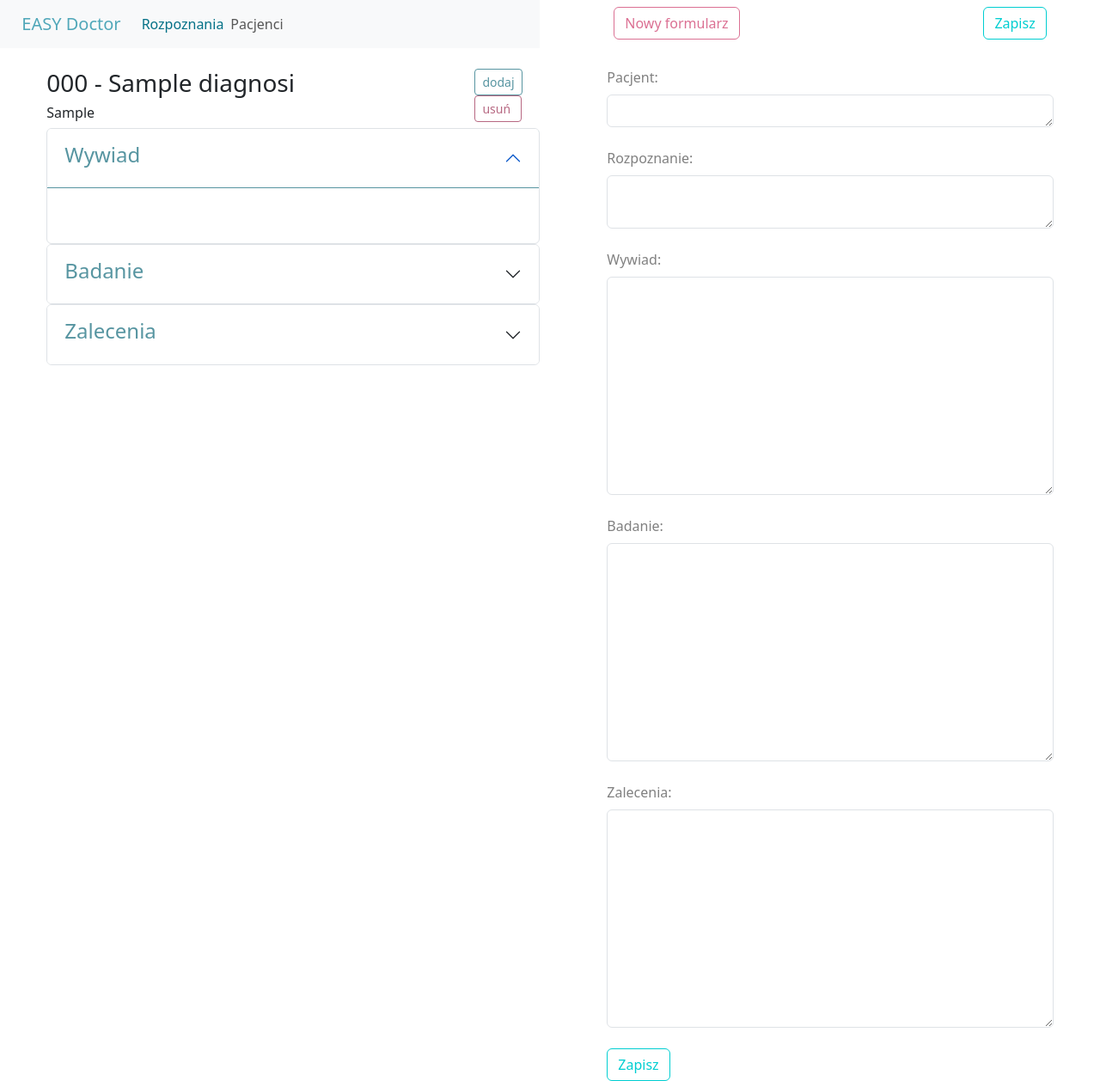
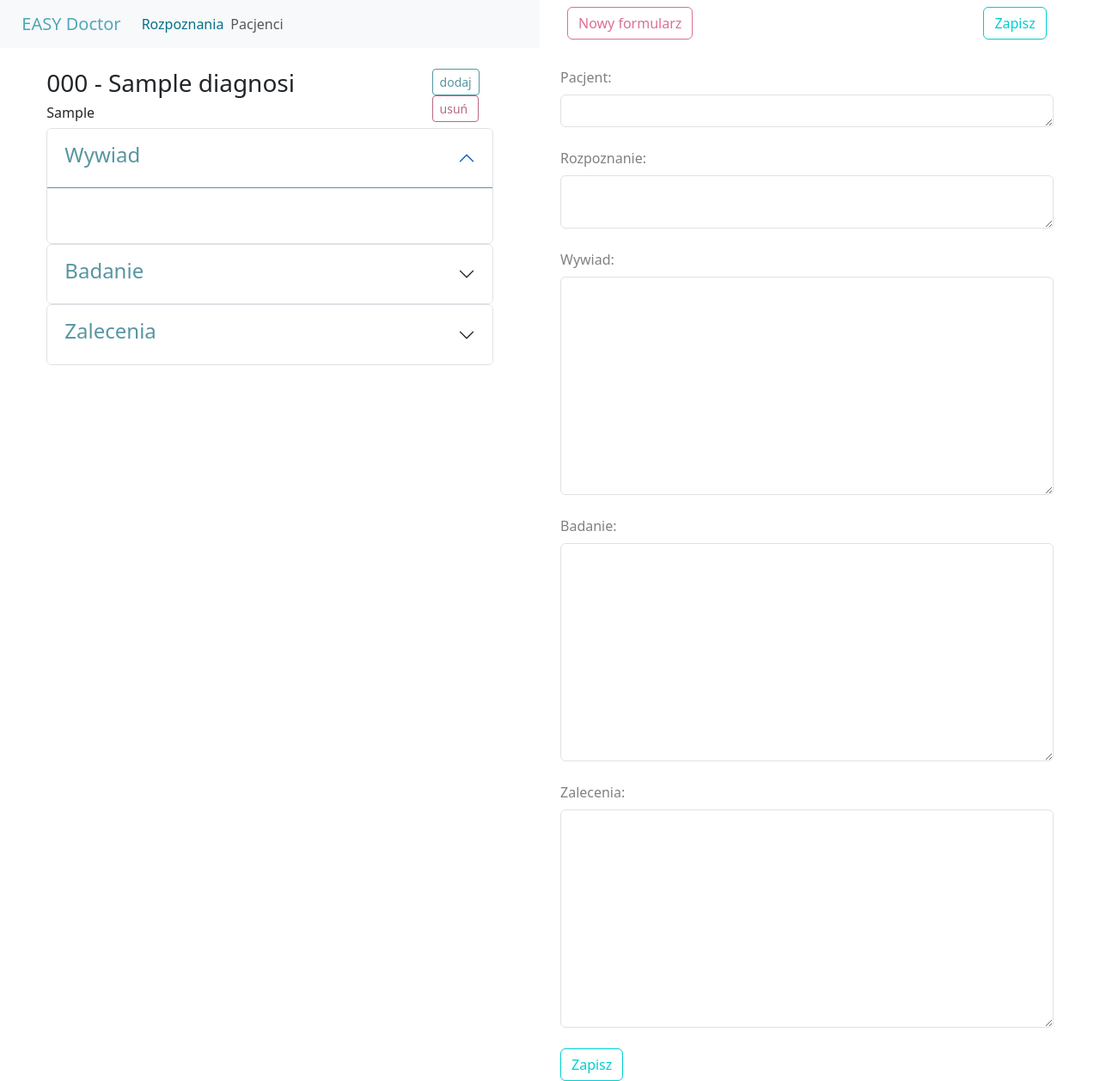
Before and after one commit to LidiaSzewczyk/easy_doctor, a Django app: a page that uses visit/templates/visit/base_visit.html in a window 1280 px wide. Shown: the whole page at 86% size. Run offline with Django 3.2, Linux system fonts and the light colour scheme; tables that the repository leaves empty hold one stand-in row (values such as "Sample post"); some libraries are stand-ins or nearby versions.

Commit message:
changes in html and css

```diff
--- a/static/css/bootstrap_modifications.css
+++ b/static/css/bootstrap_modifications.css
@@ -192,55 +192,15 @@
     z-index: 1000;
 }
 
-.accordion-button {
-    position: relative;
-    display: flex;
-    align-items: center;
-    width: 100%;
-    padding: var(--bs-accordion-btn-padding-y) var(--bs-accordion-btn-padding-x);
-    font-size: 1rem;
-    color: var(--bs-accordion-btn-color);
-    text-align: left;
-    background-color: var(--bs-accordion-btn-bg);
-    border: 0;
-    border-radius: 0;
-    overflow-anchor: none;
-    transition: var(--bs-accordion-transition)
-}
-
-@media (prefers-reduced-motion: reduce) {
-    .accordion-button {
-        transition: none
-    }
-}
 
 .accordion-button:not(.collapsed) {
-    /*color: var(--bs-accordion-active-color);*/
     background-color: #E7F8FC;
     background-color: white;
     box-shadow: inset 0 calc(-1 * var(--bs-accordion-border-width)) 0   #5795A1;
 }
 
-.accordion-button:not(.collapsed)::after {
-    background-image: var(--bs-accordion-btn-active-icon);
-    transform: var(--bs-accordion-btn-icon-transform)
-}
-
-.accordion-button::after {
-    flex-shrink: 0;
-    width: var(--bs-accordion-btn-icon-width);
-    height: var(--bs-accordion-btn-icon-width);
-    margin-left: auto;
-    content: "";
-    background-image: var(--bs-accordion-btn-icon);
-    background-repeat: no-repeat;
-    background-size: var(--bs-accordion-btn-icon-width);
-    transition: var(--bs-accordion-btn-icon-transition)
-}
 .accordion-button:focus {
-    z-index: 3;
     border-color:  #5795A1;
-    outline: 0;
     box-shadow: 0 0 0 0.1rem #68B6C6;
 }
 
@@ -256,10 +216,10 @@
 
 .form-control:focus {
     color: var(--bs-body-color);
-    /*background-color: var(--bs-form-control-bg);*/
     background-color: #E7F8FC;
     border-color:  #5795A1;
-    outline: 0;
-    /*box-shadow: 0 0 0 0.1rem #5795A1;*/
     box-shadow: 0 0 0 0.1rem #68B6C6;
 }
+input {
+    background-color: pink;
+}
--- a/visit/templates/visit/base_visit.html
+++ b/visit/templates/visit/base_visit.html
@@ -280,8 +280,8 @@
 {% endblock scriptend %}
 {% block sidebar %}
     <div class="row">
-    <div class=" col-1"></div>
-    <div class=" col-10">
+
+    <div class="col-md-11">
 
 <form action="/patient_visit/" method="post">
 
@@ -315,5 +315,5 @@
     <button type="submit" class="btn btn-outline-turquoise">Zapisz</button>
 
 </form></div></div>
-    <div class=" col-1"></div>
+    <div class=" col-md-1"></div>
 {% endblock sidebar %}
--- a/visit/templates/visit/diagnosis_detail.html
+++ b/visit/templates/visit/diagnosis_detail.html
@@ -7,7 +7,7 @@
 <!--    wyświetlanie i dodawanie rozpoznania-->
 <div class="row">
     <div class="col-1"></div>
-    <div class="col-10 ">
+    <div class="col-9 ">
         <div class="row">
         <div class="col-md-11">
         <h3>{{diagnosis.number}} - {{diagnosis.name}} </h3>
@@ -29,7 +29,7 @@
     </div>
     </div>
     </div>
-    <div class="col-1"></div>
+    <div class="col-2"></div>
 </div>
 
 
@@ -38,7 +38,7 @@
 
 
     <!--    wyświetla panel środkowy z tekstami-->
-    <div class="col-md-11">
+    <div class="col-md-10">
 
 
         <div data-bs-spy="scroll" data-bs-target="#navbar-example3" data-bs-smooth-scroll="true"
@@ -330,6 +330,7 @@
         {% endfor %}
 
     </div>
+    <div class="col-md-1"></div>
 </div>
 </div>
 {% endblock content %}
```
